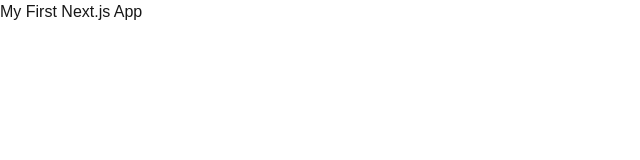
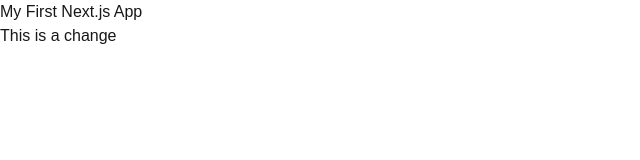
Before and after one commit to ag10889/speedtest, a Next.js app: page / in a window 1280 px wide. Shown: the top 160 px of the page, without its empty margins (0-640 px from the left). Built offline with nearby package versions, Linux system fonts and the light colour scheme.

Commit message:
anotherChange

```diff
--- a/src/app/page.tsx
+++ b/src/app/page.tsx
@@ -2,6 +2,9 @@
 
 export default function Home() {
   return (
-<h1>My First Next.js App</h1>
+    <div>
+      <h1>My First Next.js App</h1>
+      <p>This is a change</p>
+    </div>
   );
 }
```
